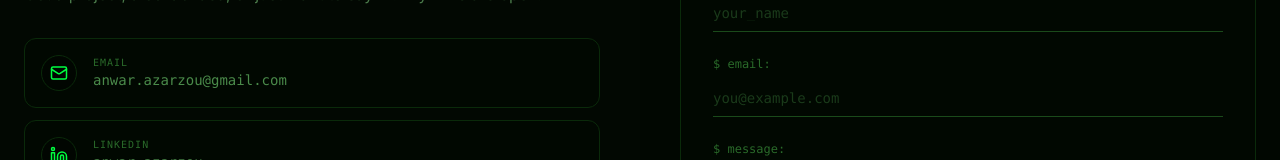
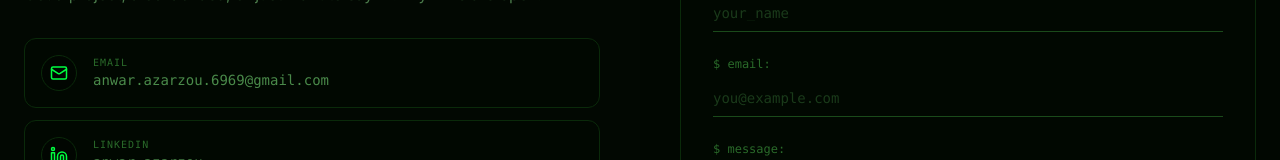
Before and after one commit to Anwaroxxx/Portfolio, a React (Vite) app: page / in a window 1280 px wide. Shown: the part 4387-4547 px from the top of the page. Built offline with nearby package versions, Linux system fonts and the light colour scheme.

Commit message:
fixed email

```diff
--- a/src/data/portfolio.js
+++ b/src/data/portfolio.js
@@ -139,7 +139,7 @@ export const aboutMe = {
   role: "Full Stack Developer",
   description:
     "Self-taught dev with a Linux heart and a frontend soul. I build fast, clean web apps — from pixel-perfect React UIs to solid Laravel backends. Went through the 1337 piscine and came out with fundamentals carved in C.",
-  email: "anwar.azarzou@gmail.com",
+  email: "anwar.azarzou.6969@gmail.com",
   discord: "https://discord.com/users/1005448906089443328",
   linkedin: "https://www.linkedin.com/in/anwar-azarzou-20b923271/",
   github: "https://github.com/Anwaroxxx",
```
